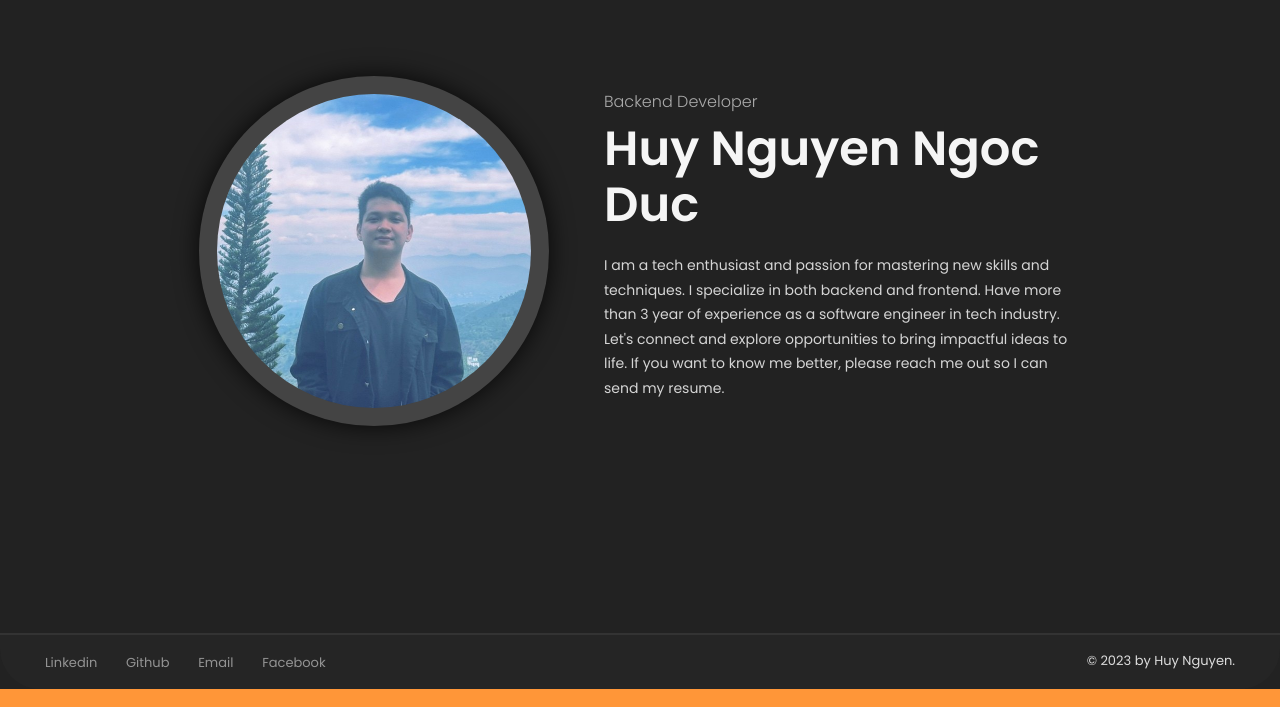
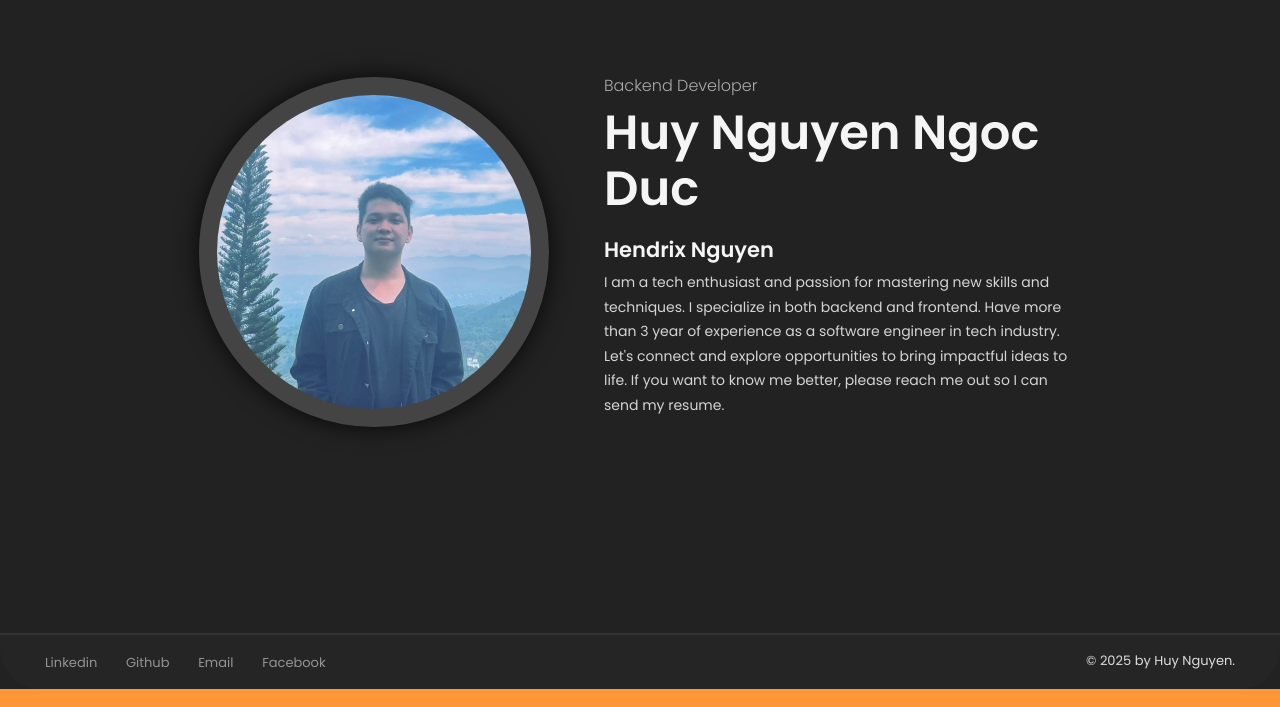
Before and after one commit to huy312100/Portfolio, a plain HTML site: page index.html in a window 1280 px wide. Shown: the part 111-818 px from the top of the page. Drawn offline with Linux system fonts and the light colour scheme; some packages are replaced by stand-ins of ours.

Commit message:
Update website

```diff
--- a/footer.html
+++ b/footer.html
@@ -21,6 +21,6 @@
     </div>
 
     <div class="footer-copyrights">
-        <p>© 2023 by Huy Nguyen.</p>
+        <p>&copy; <span id="currentYear"></span> by Huy Nguyen.</p>
     </div>
 </footer>
--- a/index.html
+++ b/index.html
@@ -4,7 +4,7 @@
 <head>
   <meta charset="UTF-8" />
   <meta http-equiv="X-UA-Compatible" content="IE=edge">
-  <title>Huy Nguyen - Portfolio</title>
+  <title>Hendrix Nguyen - Portfolio</title>
   <meta name="viewport" content="width=device-width, initial-scale=1.0, maximum-scale=1.0, user-scalable=no">
   <meta name="description" content="My Portfolio" />
   <meta name="keywords" content="vcard, resposnive, retina, resume, jquery, css3, bootstrap, portfolio" />
@@ -77,6 +77,7 @@
                           </div>
 
                           <h1>Huy Nguyen Ngoc Duc</h1>
+                          <h3>Hendrix Nguyen</h3>
                           <p> I am a tech enthusiast and passion for mastering new skills and techniques.
                             I specialize in both backend and frontend. Have more than 3 year of
                             experience as a software engineer in tech industry. Let's connect and explore opportunities to bring
@@ -95,18 +96,25 @@
         <div id="footer"></div>
 
         <script>
-          function loadHTML(file, elementId) {
+          function loadHTML(file, elementId, callback) {
             fetch(file)
               .then(response => response.text())
               .then(data => {
                 document.getElementById(elementId).innerHTML = data;
+                if (callback) callback();
               })
               .catch(error => console.error('Error loading HTML:', error));
           }
 
           document.addEventListener('DOMContentLoaded', () => {
             loadHTML('header.html', 'header');
-              loadHTML('footer.html', 'footer');
+            loadHTML('footer.html', 'footer', () => {
+              // Sau khi footer load xong thì gán năm
+              const yearElement = document.getElementById("currentYear");
+              if (yearElement) {
+                yearElement.textContent = new Date().getFullYear();
+              }
+            });
           });
         </script>
         <script src="js/jquery-3.5.1.min.js"></script>
```
Lines whose indentation alone changed are shown as unchanged.
